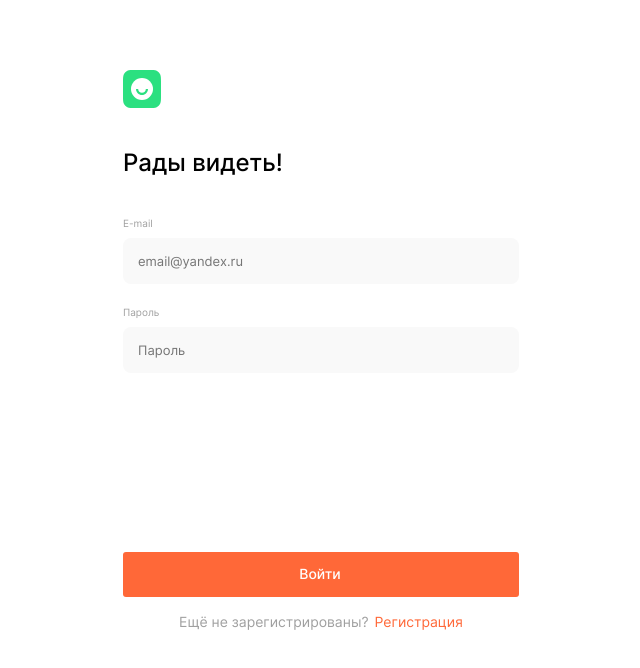
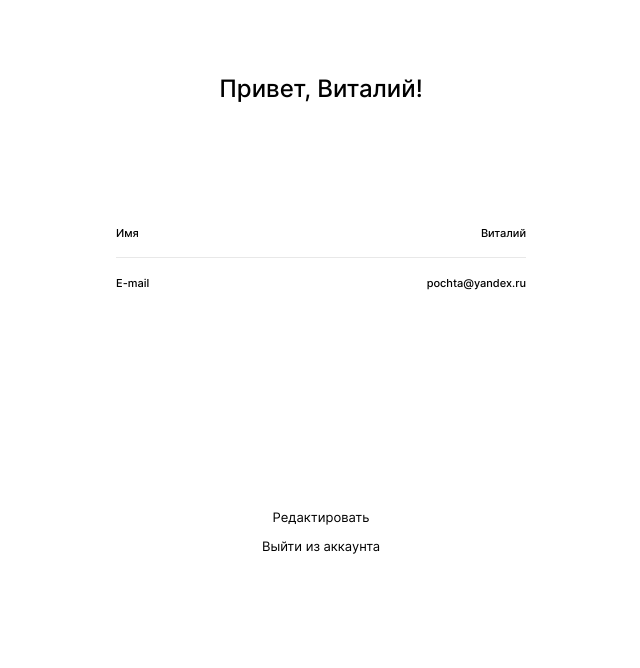
Before and after one commit to LeisanMingalieva/movies-explorer-frontend, a React (Create React App) app: page / in a window 1280 px wide. Shown: the top 668 px of the page, without its empty margins (319-959 px from the left). Built offline with nearby package versions, Linux system fonts and the light colour scheme.

Commit message:
create Profile Component

```diff
--- a/src/components/App/App.js
+++ b/src/components/App/App.js
@@ -3,10 +3,11 @@ import './App.css';
 // import { Route, Routes } from 'react-router-dom';
 // import Header from '../Header';
 // import Movies from '../Movies/Movies';
-import Footer from "../Footer/Footer";
-import Main from "../Main/Main";
-import Register from '../Register/Register';
-import Login from '../Login/Login';
+// import Footer from "../Footer/Footer";
+// import Main from "../Main/Main";
+// import Register from '../Register/Register';
+// import Login from '../Login/Login';
+import Profile from '../Profile/Profile';
 function App() {
   //const [isLoggedIn, setIsLoggedIn] = useState(true);
 
@@ -18,7 +19,8 @@ function App() {
       {/* <Main />
       <Footer /> */}
       {/* <Register buttonText="Зарегистрироваться"/> */}
-      <Login buttonText="Войти"></Login>
+      {/* <Login buttonText="Войти"></Login> */}
+      <Profile name="Виталий"/>
     </div>
   );
 }
--- /dev/null
+++ b/src/components/Profile/Profile.css
@@ -0,0 +1,92 @@
+.profile {
+    display: flex;
+    flex-direction: column;
+    justify-content: center;
+    align-items: center;
+    width: 410px;
+    color: #000;
+    padding: 74px 0 70px;
+    margin: 0 auto;
+}
+
+.profile__container {
+    margin: 123px 0 0;
+    width: 100%;
+}
+
+.profile__title {
+    text-align: center;
+    font-size: 24px;
+    font-weight: 500;
+    line-height: normal;
+    margin: 0;
+}
+
+.profile__label {
+    display: flex;
+    justify-content: space-between;
+    width: 100%;
+    margin-bottom: 18px;
+    border-bottom: 1px solid #E8E8E8;
+}
+
+.profile__label:nth-child(2) {
+    margin-bottom: 0;
+    border-bottom: none;
+}
+
+.profile__label-text {
+    text-align: right;
+    font-size: 11px;
+    font-style: normal;
+    font-weight: 500;
+    line-height: normal;
+    margin: 0 0 17px;
+}
+
+.profile__links {
+    margin: 202px 0 0;
+}
+
+.profile__link {
+    text-align: center;
+    font-size: 13px;
+    font-style: normal;
+    font-weight: 400;
+    line-height: normal;
+}
+
+.profile__link:hover {
+    opacity: 0.7;
+    cursor: pointer;
+}
+
+@media (max-width: 768px) {
+    .profile__container {
+        margin: 96px 0 0;
+        width: 100%;
+    }
+
+    .profile__links {
+        margin: 192px 0 0;
+    }
+}
+
+@media (max-width: 460px) {
+    .profile {
+        width: 260px;
+    }
+
+    .profile__container {
+        margin: 80px 0 0;
+    }
+
+    .profile__links {
+        margin: 360px 0 0;
+    }
+
+    .profile__link {
+        font-size: 12px;
+        margin-bottom: 16px;
+    }
+}
--- /dev/null
+++ b/src/components/Profile/Profile.js
@@ -0,0 +1,26 @@
+import React from "react";
+import './Profile.css';
+
+function Profile(props) {
+    return (
+            <section className="profile">
+                <h1 className="profile__title">{`Привет, ${props.name}!`}</h1>
+                <div className="profile__container">
+                    <div className="profile__label">
+                        <p className="profile__label-text">Имя</p>
+                        <p className="profile__label-text">Виталий</p>
+                    </div>
+                    <div className="profile__label">
+                        <p className="profile__label-text">E-mail</p>
+                        <p className="profile__label-text">pochta@yandex.ru</p>
+                    </div>
+                    <div className="profile__links">
+                        <p className="profile__link">Редактировать</p>
+                        <p className="profile__link profile__link_logout">Выйти из аккаунта</p>
+                    </div>
+                </div>
+            </section>
+    )
+}
+
+export default Profile;
```
